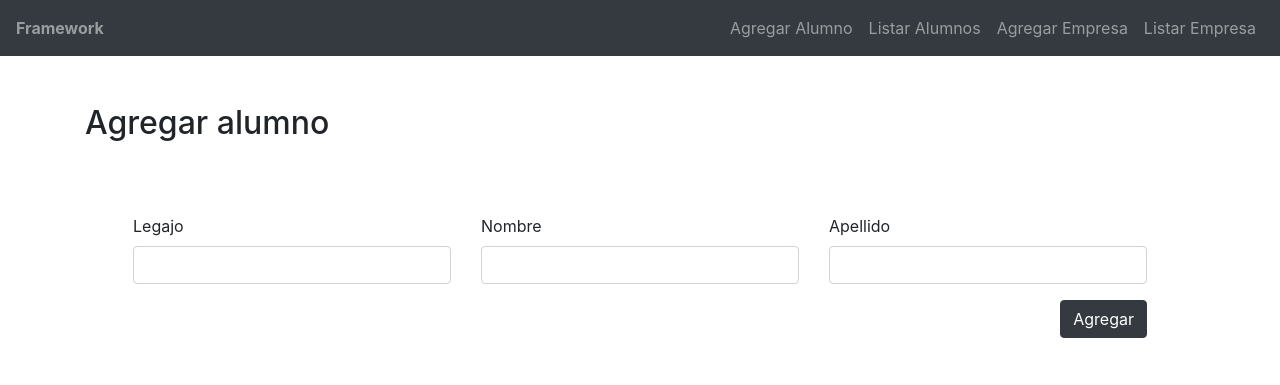
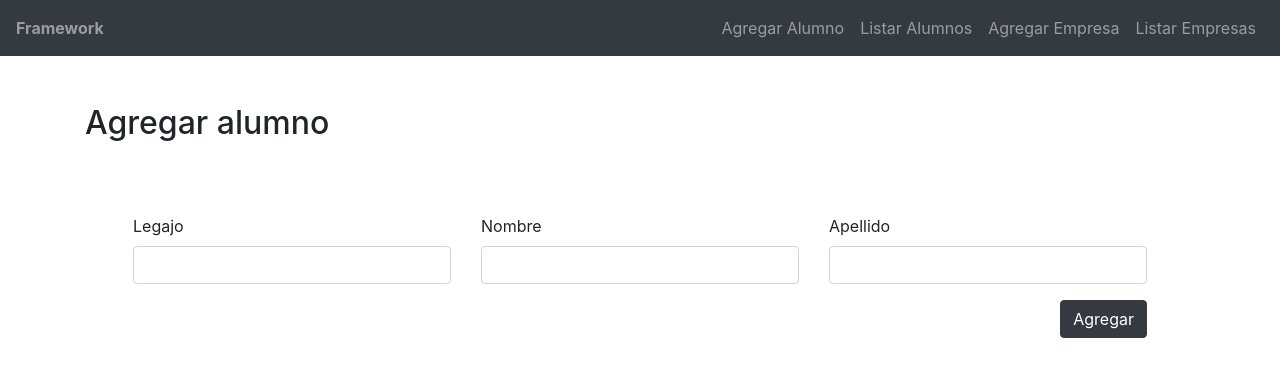
Before and after one commit to MatiasMorilla/TPFinalUTN, a PHP site: page / in a window 1280 px wide. Shown: the top 385 px of the page. Run offline with PHP 8.4, Linux system fonts and the light colour scheme; some libraries are stand-ins or nearby versions.

Commit message:
Update nav.php

```diff
--- a/Framework/Views/nav.php
+++ b/Framework/Views/nav.php
@@ -13,7 +13,7 @@
                <a class="nav-link" href="<?php echo FRONT_ROOT ?>Company/ShowAddView">Agregar Empresa</a>
           </li>
           <li class="nav-item">
-               <a class="nav-link" href="<?php echo FRONT_ROOT ?>Company/ShowListView">Listar Empresa</a>
+               <a class="nav-link" href="<?php echo FRONT_ROOT ?>Company/ShowListView">Listar Empresas</a>
           </li>
      </ul>
 </nav>
```
